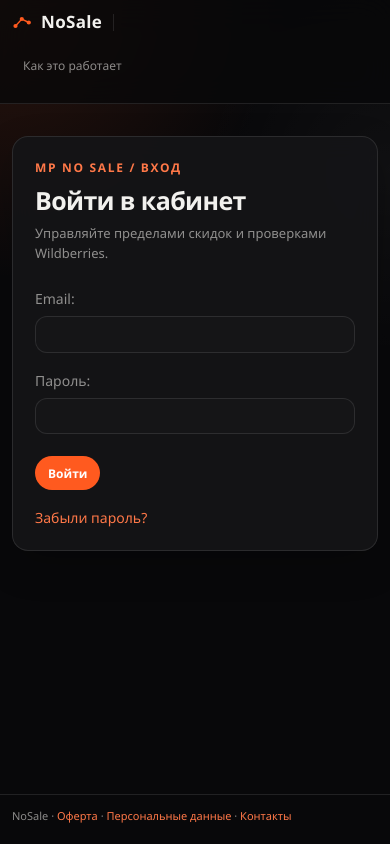
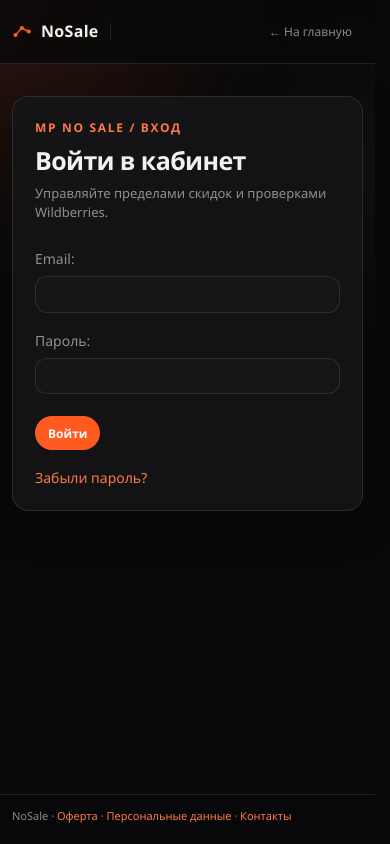
Before and after one commit to Anderhaos/Marketplace-Price-Guard, a Django app: page /login/ in a window 390 px wide. Run offline with Django 5.2, Linux system fonts and the light colour scheme; parts of the project's set-up code (start-up, migrations or seed data) failed here and were passed over.

Commit message:
NoSale UI: constant scrollbar gutter, stable anonymous header and mobile navigation

```diff
--- a/saas/portal/templates/guard/base.html
+++ b/saas/portal/templates/guard/base.html
@@ -327,11 +327,36 @@
     .assistant-shortcuts a span{color:var(--accent-strong)}
     @media(max-width:800px){.assistant-workspace{grid-template-columns:minmax(0,1fr)}.assistant-sidebar{grid-template-columns:repeat(2,minmax(0,1fr))}.assistant-sidebar .card{padding:18px}}
     @media(max-width:560px){.assistant-dialog{padding:17px}.assistant-sidebar{grid-template-columns:1fr}.assistant-intro{padding:19px}.assistant-composer-actions button{margin-left:0;width:100%}.wb-dashboard-header{align-items:flex-start}.wb-quick-links{width:100%}}
+
+    /* Stable viewport across short/long pages: a scrollbar never changes content width. */
+    html{scrollbar-gutter:stable}
+    @supports not (scrollbar-gutter:stable){html{overflow-y:scroll}}
+    /* Anonymous home and login share one predictable, fixed-height header. */
+    .public-visitor .header-inner{min-height:64px;flex-direction:row;align-items:center;padding-block:8px;gap:12px}
+    .public-visitor .brand{flex-shrink:0}
+    .public-visitor .site-nav{width:auto;min-width:0;display:flex;align-items:center;flex-wrap:nowrap;gap:4px;padding:0;margin-left:auto}
+    .public-visitor .site-nav>a{white-space:nowrap}
+    .public-mobile-menu{display:none;position:relative}
+    .public-mobile-menu summary{list-style:none;cursor:pointer;padding:8px 12px;border:1px solid var(--line);border-radius:10px;color:var(--text);font-size:13px;font-weight:700}
+    .public-mobile-menu summary::-webkit-details-marker{display:none}
+    .public-mobile-menu[open] summary{border-color:var(--accent-strong)}
+    .public-mobile-links{position:absolute;right:0;top:calc(100% + 8px);z-index:110;display:grid;min-width:206px;padding:8px;background:#19191f;border:1px solid var(--line);border-radius:12px;box-shadow:0 24px 60px rgba(0,0,0,.6)}
+    .public-mobile-links a{padding:11px 12px;white-space:nowrap;color:var(--text);font-size:13px;text-decoration:none}
+    .public-mobile-links a:hover,.public-mobile-links a:focus-visible{background:rgba(255,255,255,.065);border-radius:8px}
+    @media(max-width:930px){
+      .public-visitor .public-desktop-links{display:none}
+      .public-visitor .public-mobile-menu{display:block}
+    }
+    @media(max-width:600px){
+      .public-visitor .header-inner{min-height:60px;gap:8px}
+      .public-visitor .brand{font-size:16px}
+      .public-visitor .brand-product{font-size:10px}
+    }
   </style>
   {% if user.is_authenticated %}<link rel="stylesheet" href="/static/marketplace-previews.css?v=20261030a">{% endif %}
   {% if user.is_authenticated and not onboarding_required and request.path == '/' %}<link rel="stylesheet" href="/static/seller-dashboard-grid.css?v=20261030a">{% endif %}
 </head>
-<body class="{% if user.is_authenticated and not onboarding_required %}marketplace-wb{% endif %}{% if user.is_authenticated and not onboarding_required and request.path == '/' %} seller-dashboard-page{% endif %}">
+<body class="{% if not user.is_authenticated %}public-visitor{% endif %}{% if user.is_authenticated and not onboarding_required %} marketplace-wb{% endif %}{% if user.is_authenticated and not onboarding_required and request.path == '/' %} seller-dashboard-page{% endif %}">
   <header class="site-header">
     <div class="shell header-inner">
       <a class="brand" href="{% url 'dashboard' %}">
@@ -370,16 +395,22 @@
           <form method="post" action="{% url 'logout' %}">{% csrf_token %}<button class="secondary">Выйти</button></form>
         {% else %}
           {% if request.path == '/' %}
-            <a href="#features">Возможности</a>
-            <a href="#how">Как работает</a>
-            <a href="#pricing">Тарифы</a>
-            <a href="#faq">Вопросы</a>
-            <a href="{% url 'login' %}">Войти</a>
-            <a class="nav-accent" href="{% url 'login' %}">Начать бесплатно</a>
-          {% elif request.path == '/login/' %}
-            {% if stage == 'pin' %}<a href="{% url 'login' %}">Другой email</a>{% else %}<a href="#welcome-headline">Как это работает</a>{% endif %}
-          {% elif request.path == '/auth/code/' or request.path == '/auth/pin/' or request.path == '/register/' or request.path == '/password-reset/' %}
-            <a href="{% url 'login' %}">Вернуться к входу</a>
+            <a class="public-desktop-links" href="#features">Возможности</a>
+            <a class="public-desktop-links" href="#how">Как работает</a>
+            <a class="public-desktop-links" href="#pricing">Тарифы</a>
+            <a class="public-desktop-links" href="#faq">Вопросы</a>
+            <a class="public-desktop-links" href="{% url 'login' %}">Войти</a>
+            <a class="public-desktop-links nav-accent" href="{% url 'login' %}">Начать бесплатно</a>
+            <details class="public-mobile-menu"><summary aria-label="Открыть меню">Меню</summary>
+              <div class="public-mobile-links">
+                <a href="#features">Возможности</a><a href="#how">Как работает</a>
+                <a href="#pricing">Тарифы</a><a href="#faq">Вопросы</a>
+                <a href="{% url 'login' %}">Войти</a>
+                <a href="{% url 'login' %}">Начать бесплатно</a>
+              </div>
+            </details>
+          {% elif request.path == '/login/' or request.path == '/auth/code/' or request.path == '/auth/pin/' or request.path == '/register/' or request.path == '/password-reset/' %}
+            <a href="{% url 'dashboard' %}">← На главную</a>
           {% else %}
             <a href="{% url 'login' %}">Войти</a><a class="nav-accent" href="{% url 'register' %}">Регистрация</a>
           {% endif %}
```
